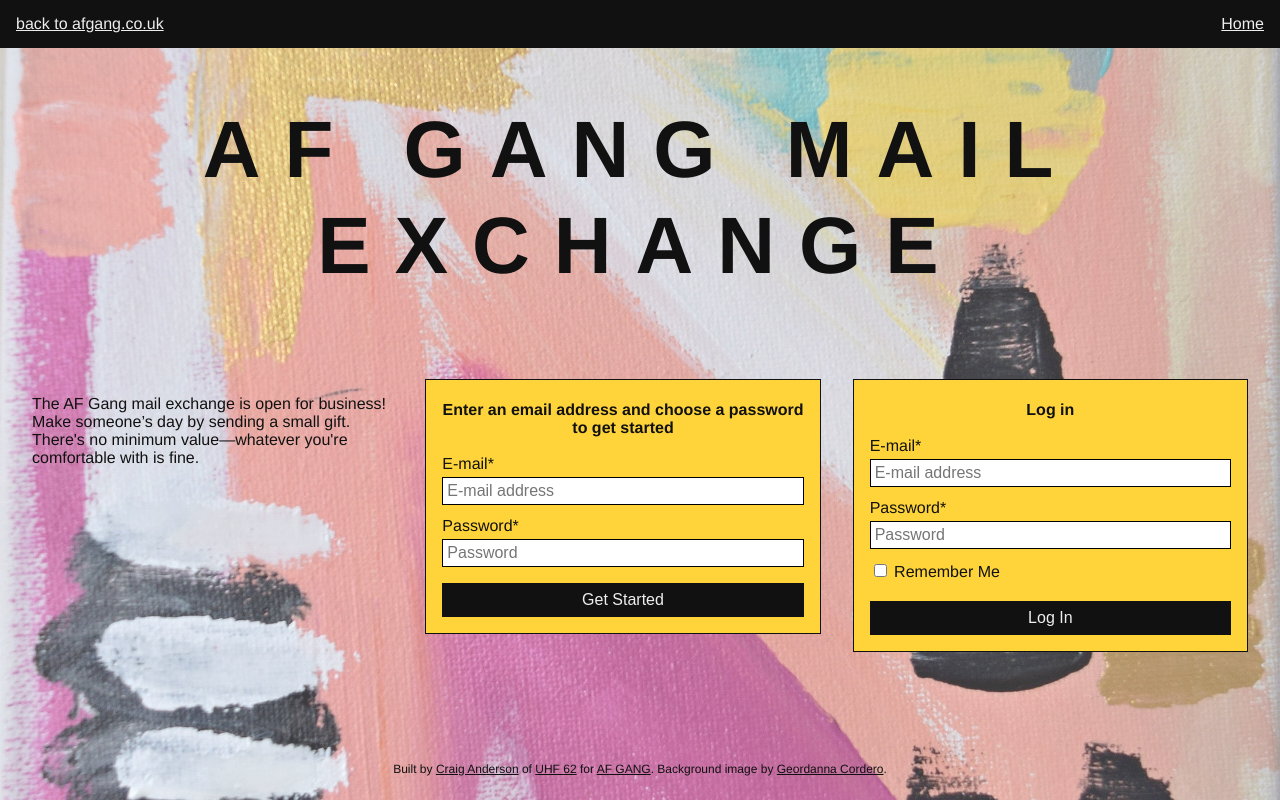
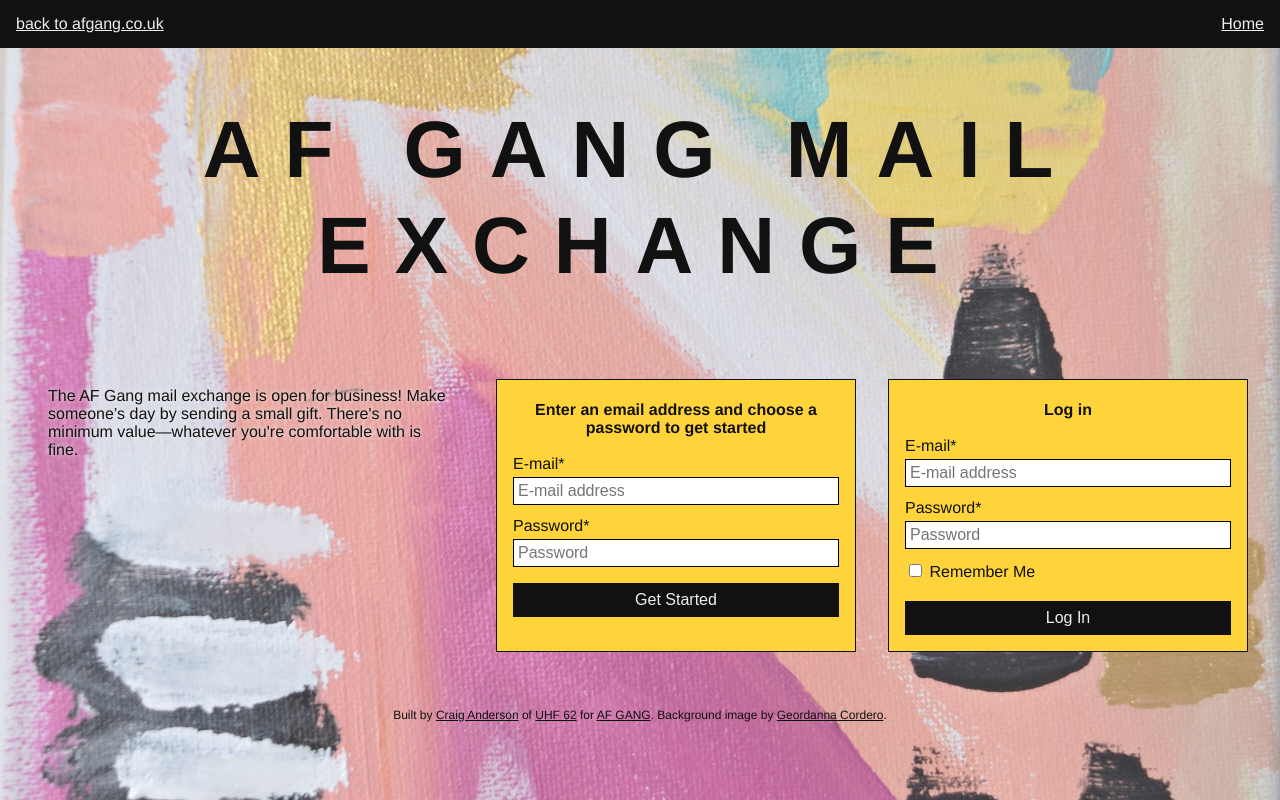
Before and after one commit to craiga/af-gang-mail, a Django app: page / in a window 1280 px wide. Run offline with Django 3.2, Linux system fonts and the light colour scheme; style sheets or scripts are compiled from the project's sources; parts of the project's set-up code (start-up, migrations or seed data) failed here and were passed over; some libraries are stand-ins or nearby versions.

Commit message:
Logged in home page

```diff
--- a/af_gang_mail/static/css/components/_messages.scss
+++ b/af_gang_mail/static/css/components/_messages.scss
@@ -4,7 +4,7 @@
 #messages {
   list-style: none;
   padding: 0;
-  margin: 1em;
+  margin: 0 auto;
   li {
     border: 2px solid $black;
     padding: $baseSize;
--- /dev/null
+++ b/af_gang_mail/static/css/components/_white-box.scss
@@ -0,0 +1,9 @@
+@use "../colors" as *;
+@use "../size" as *;
+
+$opacity: 0%;
+
+.white-box {
+  padding: $baseSize / 2 $baseSize;
+  background: rgba($white, $opacity);
+}
--- a/af_gang_mail/static/css/main.scss
+++ b/af_gang_mail/static/css/main.scss
@@ -2,7 +2,10 @@
 @use "components/header";
 @use "components/messages";
 @use "components/yellow-box";
+@use "components/white-box";
 @use "components/footer";
+@use "pages/home/authenticated";
+@use "pages/home/unauthenticated";
 @use "fonts" as *;
 @use "colors" as *;
 @use "size" as *;
@@ -11,7 +14,7 @@ $opacity: 25%;
 
 html,
 body {
-  height: 100%;
+  //height: 100%;
 }
 
 body {
@@ -33,31 +36,5 @@ body {
   main {
     flex-grow: 1;
     padding: 1em;
-
-    section {
-      margin: $baseSize 0;
-    }
-
-    @media only screen and (min-width: 600px) {
-      display: flex;
-      flex-direction: row;
-      flex-wrap: wrap;
-      align-items: flex-start;
-      justify-content: center;
-      section {
-        flex-grow: 1;
-        flex-basis: auto;
-        width: 200px;
-        max-width: 500px;
-        margin: $baseSize;
-      }
-
-      @media only screen and (max-width: 800px) {
-        section:first-of-type {
-          width: 100%;
-          align-self: center;
-        }
-      }
-    }
   }
 }
--- /dev/null
+++ b/af_gang_mail/static/css/pages/home/_authenticated.scss
@@ -0,0 +1,32 @@
+@use "../../colors" as *;
+@use "../../size" as *;
+
+$formWidthMin: 260px;
+$formWidthMax: 400px;
+
+.home.authenticated {
+  main {
+    div {
+      form {
+        margin: $baseSize 0;
+      }
+    }
+    @media (min-width: $formWidthMin * 3 + $baseSize * 9) {
+      div {
+        display: flex;
+        flex-direction: row;
+        flex-wrap: wrap;
+        align-items: stretch;
+        justify-content: center;
+        form {
+          flex-grow: 1;
+          flex-basis: auto;
+          width: $formWidthMin;
+          max-width: $formWidthMax;
+          box-sizing: border-box;
+          margin: $baseSize;
+        }
+      }
+    }
+  }
+}
--- /dev/null
+++ b/af_gang_mail/static/css/pages/home/_unauthenticated.scss
@@ -0,0 +1,60 @@
+@use "../../colors" as *;
+@use "../../size" as *;
+
+$formWidthMin: 260px;
+$formWidthMax: 400px;
+
+.home.unauthenticated {
+  #messages {
+    max-width: $formWidthMax * 2 + $baseSize;
+    margin: 0 auto;
+  }
+
+  main {
+    p {
+      max-width: $formWidthMax * 2;
+      margin: 0 auto;
+      font-size: $baseSize * 1;
+      text-shadow: 0 0 5px $white;
+    }
+
+    section {
+      display: flex;
+      flex-direction: row;
+      flex-wrap: wrap;
+      align-items: stretch;
+      justify-content: center;
+      form {
+        flex-grow: 1;
+        flex-basis: auto;
+        width: $formWidthMin;
+        max-width: $formWidthMax;
+        margin: $baseSize 0;
+        box-sizing: border-box;
+        @media (min-width: $formWidthMin * 2 + $baseSize * 2) {
+          margin: $baseSize;
+        }
+      }
+    }
+
+    @media (min-width: $formWidthMax * 3 + $baseSize * 3) {
+      display: flex;
+      flex-direction: row;
+      align-items: stretch;
+      justify-content: center;
+
+      p {
+        flex-grow: 1;
+        width: $formWidthMin;
+        max-width: $formWidthMax;
+        margin: $baseSize;
+      }
+
+      section {
+        flex-grow: 1;
+        width: $formWidthMin * 2 + $baseSize * 4;
+        max-width: $formWidthMax * 2 + $baseSize * 4;
+      }
+    }
+  }
+}
--- a/af_gang_mail/templates/af_gang_mail/home.html
+++ /dev/null
@@ -1,27 +0,0 @@
-{% extends 'base.html' %}
-
-{% load crispy_forms_tags %}
-
-{% block content %}
-  <section>
-    <p>The AF Gang mail exchange is open for business!
-      Make someone’s day by sending a small gift.
-      There's no minimum value—whatever you're comfortable with is fine.</p>
-  </section>
-  <section class="yellow-box" data-cy="signup">
-    <h1>Enter an email address and choose a password to get started</h1>
-    <form method="post" action="{% url 'account_signup' %}">
-      {% csrf_token %}
-      {{ register_form|crispy }}
-      <button>Get Started</button>
-    </form>
-  </section>
-  <section class="yellow-box" data-cy="login">
-    <h1>Log in</h1>
-    <form method="post" action="{% url 'account_login' %}">
-      {% csrf_token %}
-      {{ login_form|crispy }}
-      <button name="action" value="login">Log In</button>
-    </form>
-  </section>
-{% endblock %}
--- /dev/null
+++ b/af_gang_mail/templates/af_gang_mail/home/unauthenticated.html
@@ -0,0 +1,25 @@
+{% extends 'base.html' %}
+
+{% load crispy_forms_tags %}
+
+{% block body_classes %}home unauthenticated{% endblock %}
+
+{% block content %}
+  <p class="white-box">The AF Gang mail exchange is open for business!
+    Make someone’s day by sending a small gift.
+    There's no minimum value—whatever you're comfortable with is fine.</p>
+  <section>
+    <form method="post" action="{% url 'account_signup' %}"  class="yellow-box" data-cy="signup">
+    <h1>Enter an email address and choose a password to get started</h1>
+      {% csrf_token %}
+      {{ register_form|crispy }}
+      <button>Get Started</button>
+    </form>
+    <form method="post" action="{% url 'account_login' %}" class="yellow-box" data-cy="login">
+      <h1>Log in</h1>
+      {% csrf_token %}
+      {{ login_form|crispy }}
+      <button name="action" value="login">Log In</button>
+    </form>
+  </section>
+{% endblock %}
--- a/af_gang_mail/templates/base.html
+++ b/af_gang_mail/templates/base.html
@@ -12,7 +12,7 @@
     <link rel="stylesheet" href="{% static "css/main.css" %}">
     {% block style %} {% endblock %}
   </head>
-  <body>
+  <body class="{% block body_classes %}{% endblock %}">
     {% include "af_gang_mail/_top-nav.html" %}
 
     <header><h1>AF Gang Mail Exchange</h1></header>
--- a/af_gang_mail/views.py
+++ b/af_gang_mail/views.py
@@ -6,8 +6,15 @@ from allauth.account.forms import LoginForm, SignupForm
 
 
 class Home(TemplateView):
-    template_name = "af_gang_mail/home.html"
+    """Home page."""
+
     extra_context = {
         "login_form": LoginForm(),
         "register_form": SignupForm(),
     }
+
+    def get_template_names(self):
+        if self.request.user.is_authenticated:
+            return ["af_gang_mail/home/authenticated.html"]
+
+        return ["af_gang_mail/home/unauthenticated.html"]
```
Also changed, not shown: af_gang_mail/templates/af_gang_mail/home/authenticated.html (added, +20 -0 lines), cypress/integration/log-in.js (+4 -0 lines), cypress/integration/sign-up.js (+4 -0 lines).
